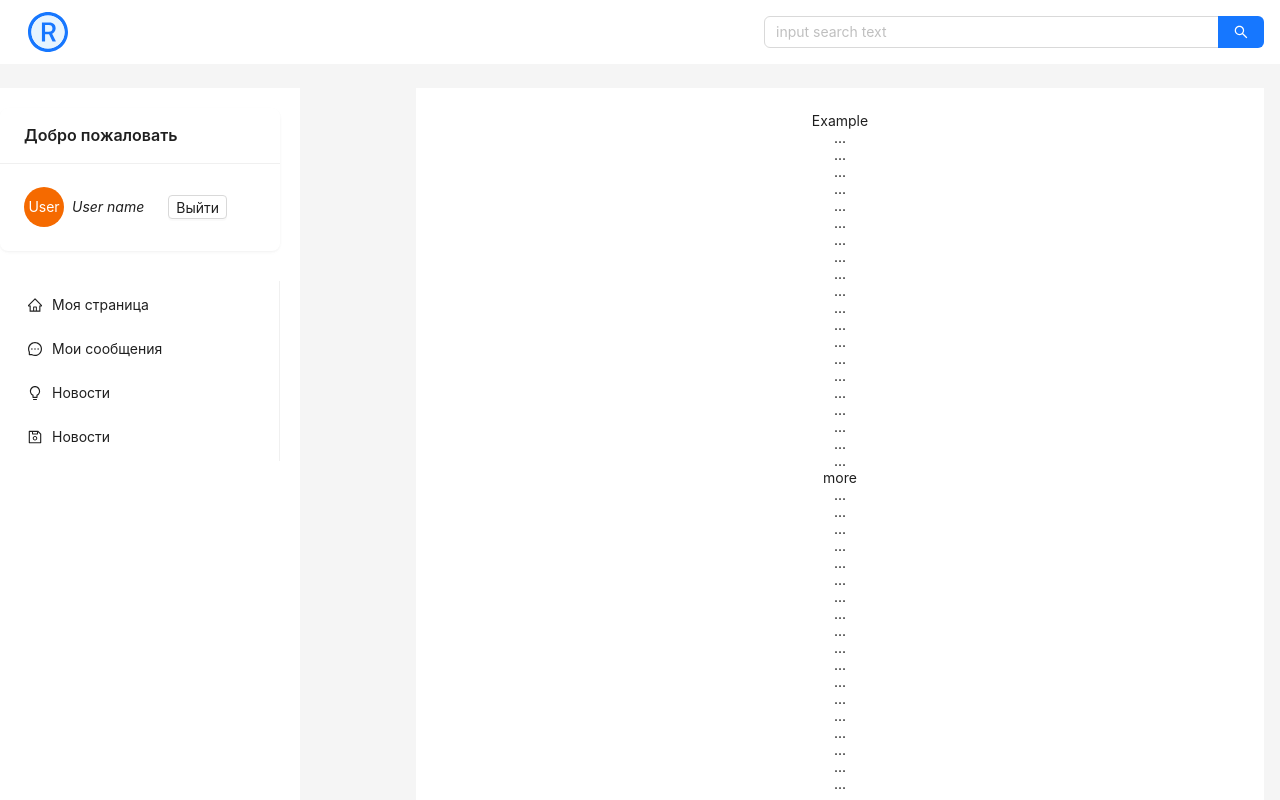
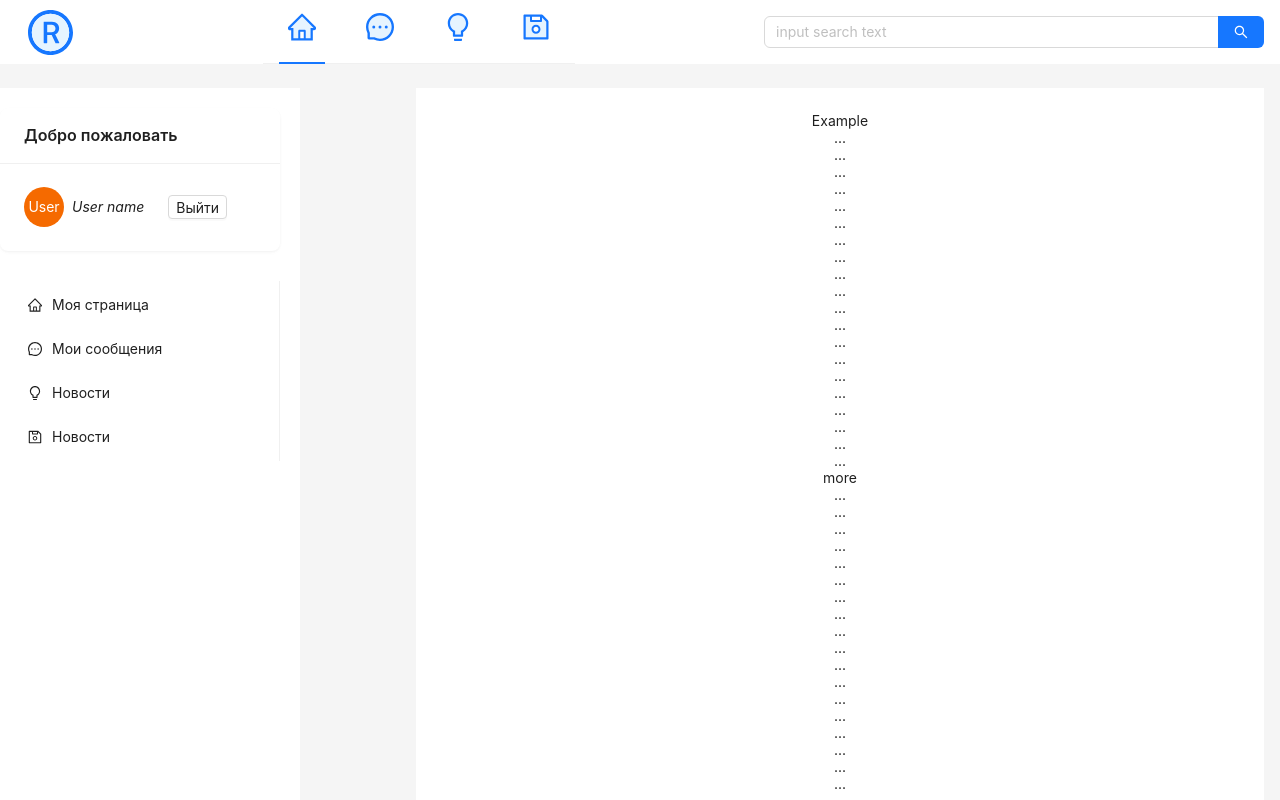
Before and after one commit to YaroslavTsybukh/Social-Network, a React (Vite) app: page / in a window 1280 px wide. Shown: the top 800 px of the page. Built offline with nearby package versions, Linux system fonts and the light colour scheme.

Commit message:
made sideBar with menu elements and header

```diff
--- a/src/components/layout/Layout.tsx
+++ b/src/components/layout/Layout.tsx
@@ -1,12 +1,42 @@
-import React from 'react'
-import { HomeOutlined, MessageOutlined, BulbOutlined, TrademarkCircleTwoTone, SaveOutlined } from '@ant-design/icons'
+import React, { useState } from 'react'
+import {
+    HomeOutlined,
+    MessageOutlined,
+    BulbOutlined,
+    TrademarkCircleTwoTone,
+    SaveOutlined,
+    BulbTwoTone,
+    SaveTwoTone,
+    HomeTwoTone,
+    MessageTwoTone,
+} from '@ant-design/icons'
 import { Layout as LayoutAnt, Menu, Input, theme, Space, Card, Avatar, Button, Typography, MenuProps } from 'antd'
 
 const { Text } = Typography
 const { Search } = Input
 const { Header, Content, Sider } = LayoutAnt
 
-const items: MenuProps['items'] = [
+const menuItems: MenuProps['items'] = [
+    {
+        key: 'home',
+        icon: <HomeTwoTone style={{ fontSize: '28px' }} />,
+        title: '',
+    },
+    {
+        key: 'message',
+        icon: <MessageTwoTone style={{ fontSize: '28px' }} />,
+    },
+    {
+        key: 'news',
+        icon: <BulbTwoTone style={{ fontSize: '28px' }} />,
+    },
+    {
+        key: 'saved',
+        icon: <SaveTwoTone style={{ fontSize: '28px' }} />,
+    },
+]
+
+const sidebarItems: MenuProps['items'] = [
     {
         key: 'home',
         icon: <HomeOutlined />,
@@ -42,6 +72,13 @@ export const Layout: React.FC<IProps> = ({ children }) => {
         console.log('exit')
     }
 
+    const [current, setCurrent] = useState('home')
+
+    const onClick: MenuProps['onClick'] = (e) => {
+        console.log('click ', e)
+        setCurrent(e.key)
+    }
+
     return (
         <LayoutAnt>
             <Header
@@ -56,7 +93,16 @@ export const Layout: React.FC<IProps> = ({ children }) => {
                     justifyContent: 'space-between',
                 }}
             >
-                <TrademarkCircleTwoTone style={{ fontSize: '40px' }} />
+                <TrademarkCircleTwoTone style={{ fontSize: '45px' }} />
+                <nav>
+                    <Menu
+                        mode='horizontal'
+                        selectedKeys={[current]}
+                        onClick={onClick}
+                        className='menu'
+                        items={menuItems}
+                    />
+                </nav>
                 <Search
                     placeholder='input search text'
                     onSearch={onSearch}
@@ -97,7 +143,9 @@ export const Layout: React.FC<IProps> = ({ children }) => {
                             </Button>
                         </Space>
                     </Card>
-                    <Menu theme='light' mode='inline' defaultSelectedKeys={['4']} items={items} />
+                    <nav>
+                        <Menu theme='light' mode='inline' defaultSelectedKeys={['4']} items={sidebarItems} />
+                    </nav>
                 </Sider>
                 <LayoutAnt style={{ marginLeft: 100 }}>
                     <Content style={{ margin: '24px 16px 0', overflow: 'initial' }}>
--- a/src/index.css
+++ b/src/index.css
@@ -3,3 +3,11 @@
   margin: 0;
   box-sizing: border-box;
 }
+
+.ant-menu-title-content:empty {
+  display: none;
+}
+
+.menu .ant-menu-item {
+  padding:  0 25px;
+}
```
